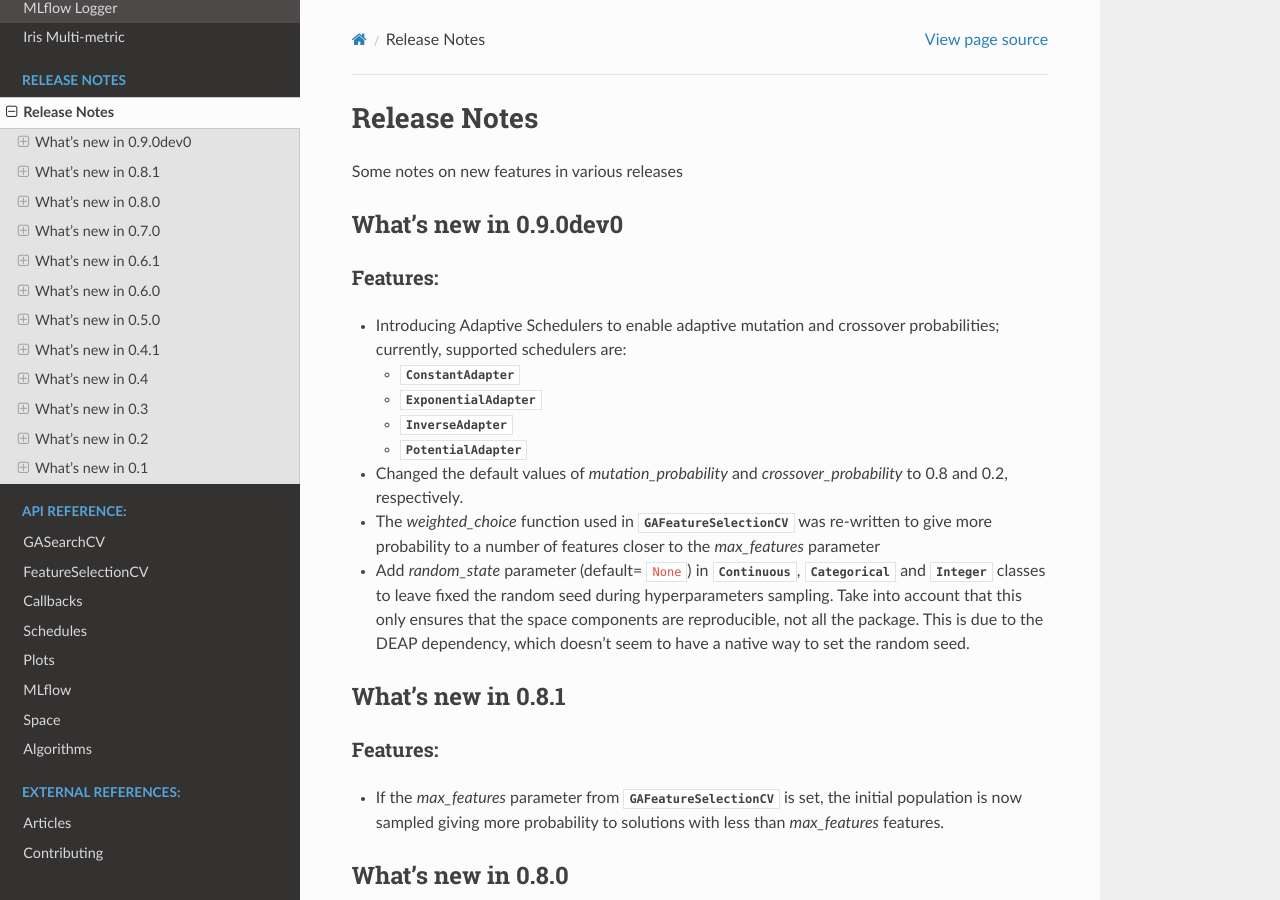
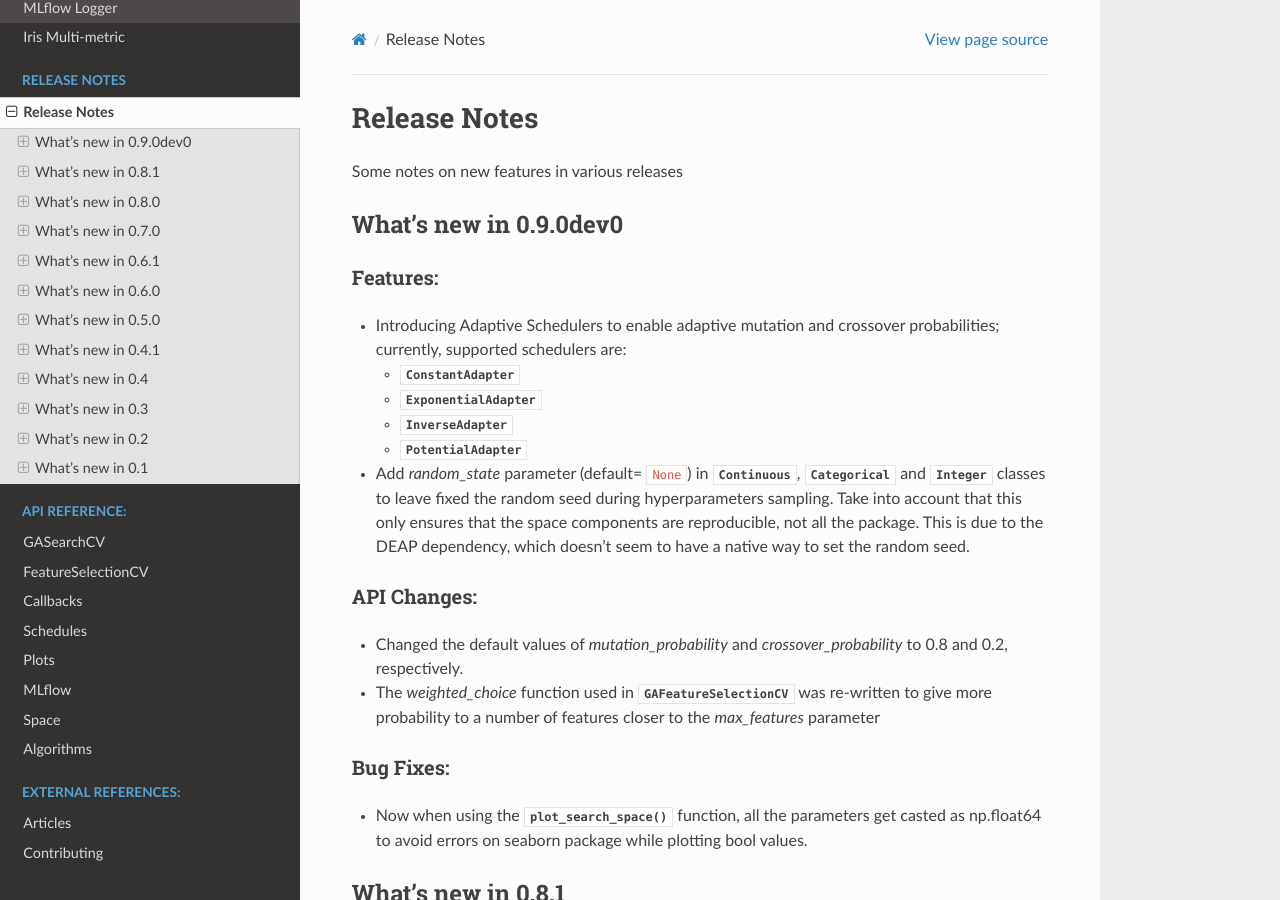
Before and after one commit to rodrigo-arenas/Sklearn-genetic-opt, a Sphinx documentation site: the page built from docs/release_notes.rst, in a window 1280 px wide and 900 px high. Built offline with Sphinx 7.4.7 and the Read the Docs theme 2.0.0, drawn with Linux system fonts in a browser that asks for light colours.

Commit message:
plot_search_space fix while plotting bool values

```diff
--- a/docs/release_notes.rst
+++ b/docs/release_notes.rst
@@ -18,17 +18,29 @@ Features:
   - :class:`~sklearn_genetic.schedules.InverseAdapter`
   - :class:`~sklearn_genetic.schedules.PotentialAdapter`
 
+
+* Add `random_state` parameter (default= ``None``) in :class:`~sklearn_genetic.space.Continuous`,
+  :class:`~sklearn_genetic.space.Categorical` and :class:`~sklearn_genetic.space.Integer` classes
+  to leave fixed the random seed during hyperparameters sampling.
+  Take into account that this only ensures that the space components are reproducible, not all the package.
+  This is due to the DEAP dependency, which doesn't seem to have a native way to set the random seed.
+
+^^^^^^^^^^^^
+API Changes:
+^^^^^^^^^^^^
+
 * Changed the default values of `mutation_probability` and `crossover_probability`
   to 0.8 and 0.2, respectively.
 
 * The `weighted_choice` function used in :class:`~sklearn_genetic.GAFeatureSelectionCV` was
   re-written to give more probability to a number of features closer to the `max_features` parameter
 
-* Add `random_state` parameter (default= ``None``) in :class:`~sklearn_genetic.space.Continuous`,
-  :class:`~sklearn_genetic.space.Categorical` and :class:`~sklearn_genetic.space.Integer` classes
-  to leave fixed the random seed during hyperparameters sampling.
-  Take into account that this only ensures that the space components are reproducible, not all the package.
-  This is due to the DEAP dependency, which doesn't seem to have a native way to set the random seed.
+^^^^^^^^^^
+Bug Fixes:
+^^^^^^^^^^
+
+* Now when using the :func:`~sklearn_genetic.plots.plot_search_space` function, all the parameters get casted
+  as np.float64 to avoid errors on seaborn package while plotting bool values.
 
 What's new in 0.8.1
 -------------------
--- a/docs/tutorials/adapters.rst
+++ b/docs/tutorials/adapters.rst
@@ -34,7 +34,7 @@ value at generation t :math:`p(t; \alpha)`
 
 Note that :math:`p_0` doesn't need to be greater than :math:`p_f`.
 
-If :math:`p_0 > p_f`, you are performing a decay towards :math:`p_0`.
+If :math:`p_0 > p_f`, you are performing a decay towards :math:`p_f`.
 
 If :math:`p_0 < p_f`, you are performing an ascend towards :math:`p_f`.
 
```
Also changed, not shown: 2 other files.
